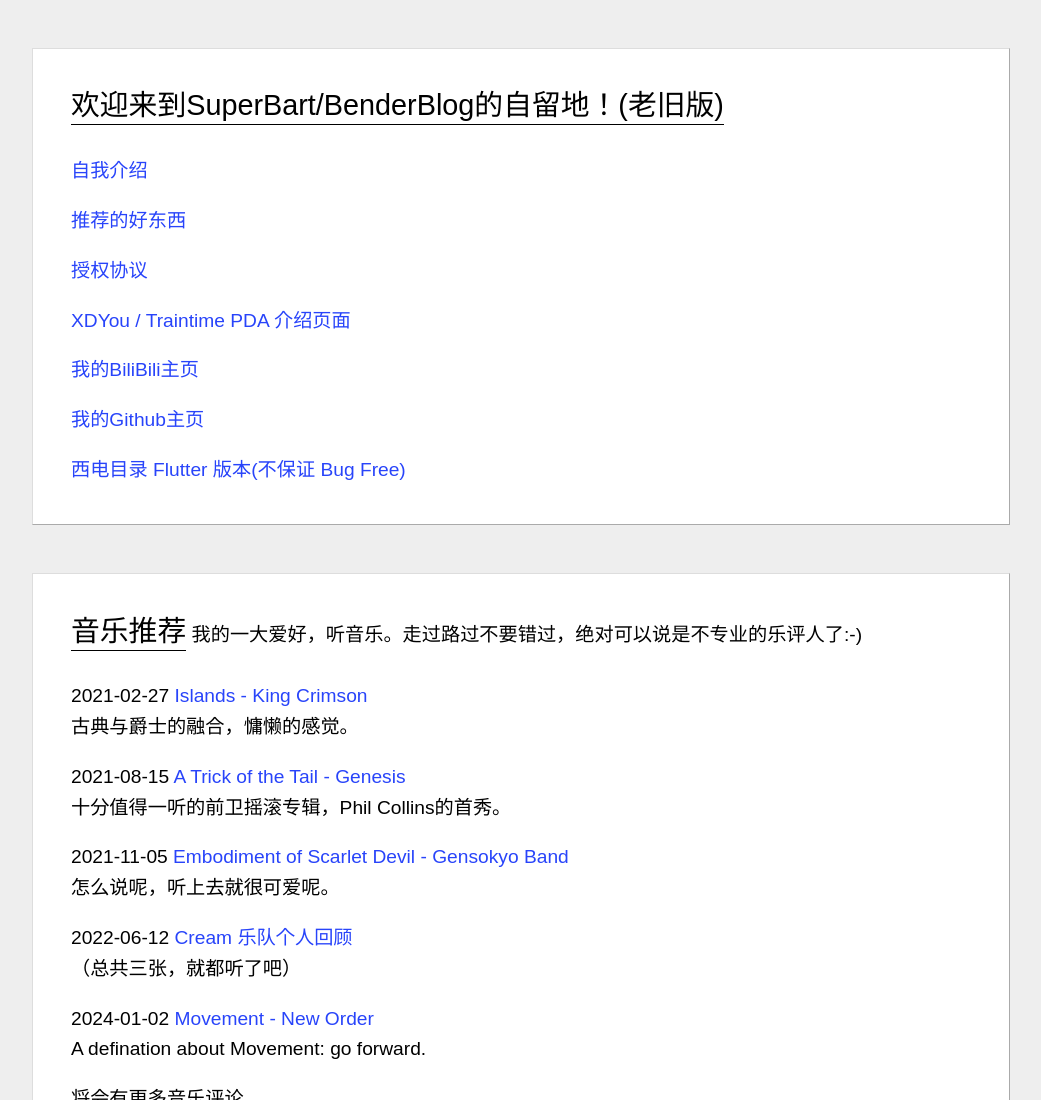
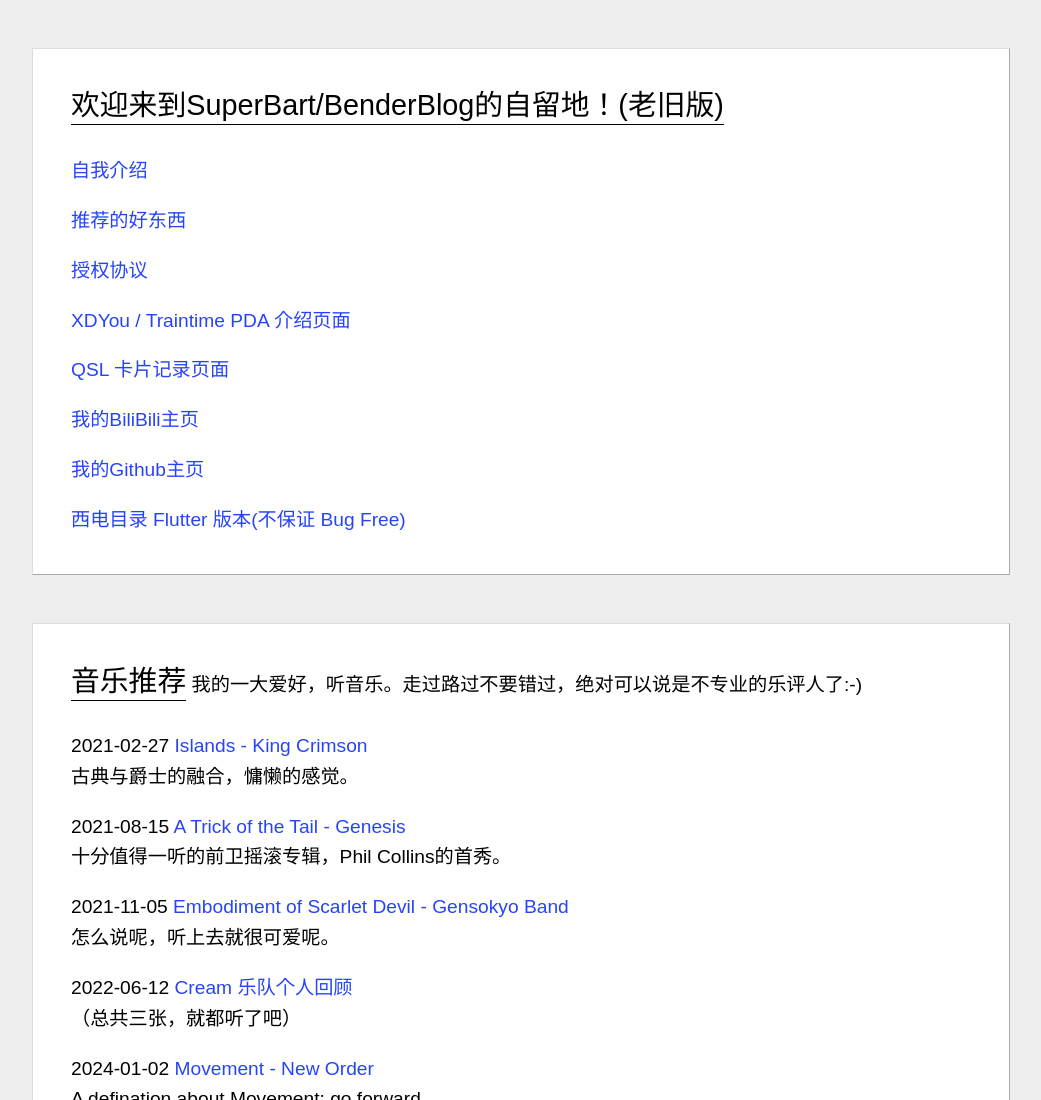
Before and after one commit to BenderBlog/benderblog.github.io, a plain HTML site: page index.html in a window 1280 px wide. Shown: the top 1100 px of the page, without its empty margins (119-1160 px from the left). Drawn offline with Linux system fonts and the light colour scheme.

Commit message:
QSL entry

```diff
--- a/index.html
+++ b/index.html
@@ -20,6 +20,7 @@
         <p><a href="Suggestion.html" target="_top">推荐的好东西</a><br></p>
         <p><a href="LegalInformation.html" target="_top">授权协议</a><br></p>
         <p><a href="xdyou.html" target="_top"> XDYou / Traintime PDA 介绍页面 </a><br></p>
+        <p><a href="QSL.html" target="_top"> QSL 卡片记录页面 </a><br></p>
         <p><a href="https://space.bilibili.com/284290692" target="_black">我的BiliBili主页</a><br></p>
         <p><a href="https://www.github.com/BenderBlog" target="_black">我的Github主页</a><br></p>
         <p><a href="xddir/index.html" target="_black">西电目录 Flutter 版本(不保证 Bug Free)</a><br></p>
```
